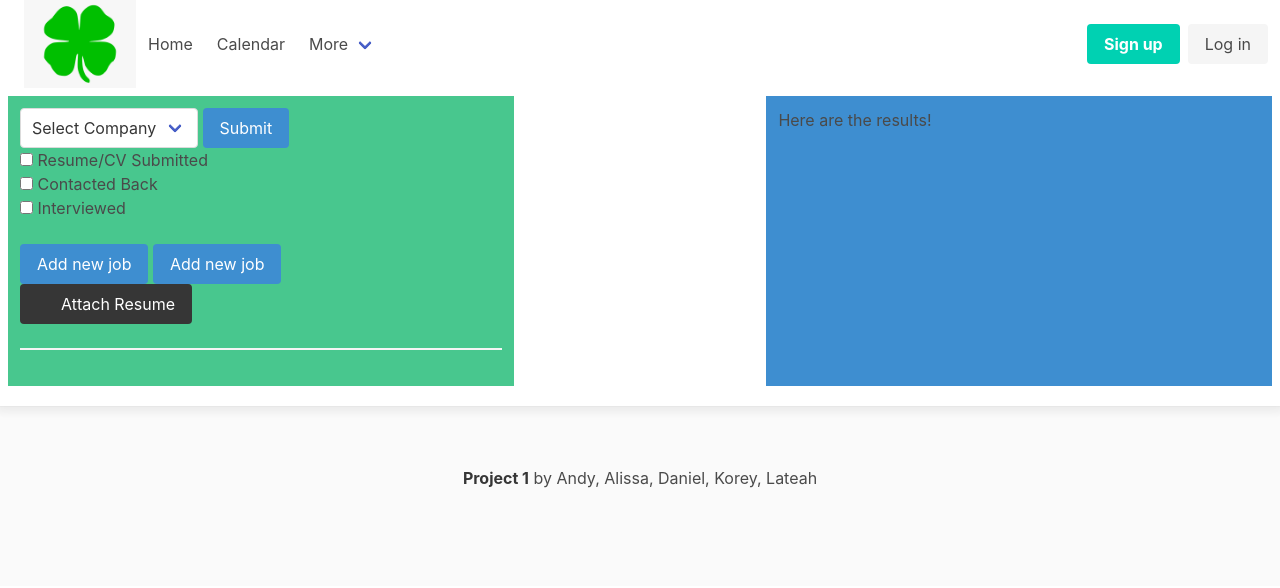
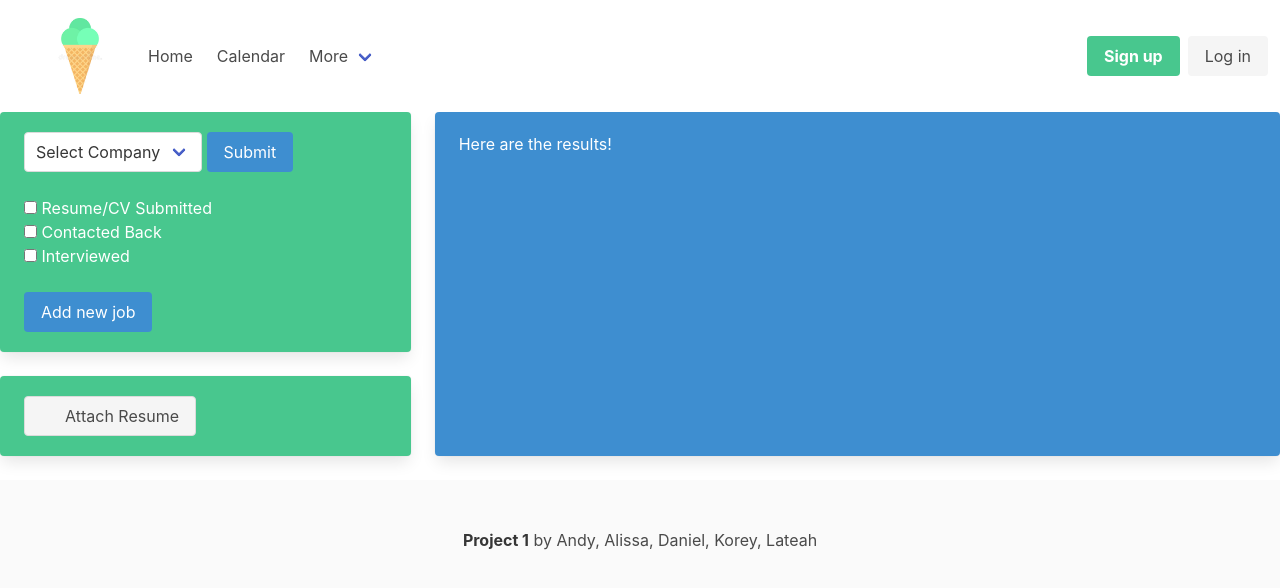
Before and after one commit to afunkhouser/team1_groupProject, a plain HTML site: page index.html in a window 1280 px wide. Drawn offline with nearby package versions, Linux system fonts and the light colour scheme.

Commit message:
added tiles from bulma

```diff
--- a/index.html
+++ b/index.html
@@ -12,7 +12,7 @@
     <nav class="navbar" role="navigation" aria-label="main navigation">
         <div class="navbar-brand">
           <a class="navbar-item"></a>
-            <img src="images\188-1885262_download-shamrock-png-4-leaf-clover-clipart-transparent.png" width="112" height="28">
+            <img src="images\mint-ice-cream-vector-clipart-cartoon-waffle-flavor-123601844.jpg" width="112" height="28">
           </a>
 
           <a role="button" class="navbar-burger" aria-label="menu" aria-expanded="false" data-target="navbarBasicExample">
@@ -58,7 +58,7 @@
           <div class="navbar-end">
             <div class="navbar-item">
               <div class="buttons">
-                <a class="button is-primary">
+                <a class="button is-success">
                   <strong>Sign up</strong>
                 </a>
                 <a class="button is-light">
@@ -69,10 +69,11 @@
           </div>
         </div>
       </nav>
+<!--change these columns to tiles. reference the tiles page in bulma-->
 
-
-    <div class="columns box">
-        <aside class="column is-two-fifths has-background-success">
+<div class="tile is-ancestor">
+  <div class="tile is-4 is-vertical is-parent">
+    <div class="tile is-child box notification is-success">
       <div class="control is-info">
           <div class="select">
             <select>
@@ -86,8 +87,7 @@
           </div>
           <button class="button is-primary is-info">Submit</button>
         </div>
-
-
+        <br>
         <form class="check-box">
           <label class="checkbox is-info">
               <input type="checkbox">
@@ -104,10 +104,10 @@
           </form>
           <br>
           <button class="button is-info">Add new job</button>
-        <button class="button is-info">Add new job</button>
+    </div>
 
-
-        <div class="file is-dark">
+    <div class="tile is-child box notification is-success">
+      <div class="file is-grey-light">
           <label class="file-label">
           <input class="file-input" type="file" name="resume">
                 <span class="file-cta">
@@ -120,15 +120,13 @@
                 </span>
           </label>
       </div>
-            <hr>
-
-        </aside>
-        <container class="column is-one-fifth"></container>
-        <container class="column is-two-fifths has-background-info">
-            <h2>Here are the results!</h2>
-
-
-        </container>
+    </div>
+  </div>
+  <div class="tile is-parent">
+    <div class="tile is-child box notification is-info">
+      <h1>Here are the results!</h1>
+    </div>
+  </div>
 </div>
 
     <footer class="footer">
```
Also changed, not shown: page-2.html (deleted, +0 -12 lines), Capture.PNG (deleted), images/219-2191587_mint-green-backup-icon.png (added), images/bigstock-Cartoon-Office-Worker-Attacked-18142082.jpg (added), images/mint-ice-cream-vector-clipart-cartoon-waffle-flavor-123601844.jpg (added). Lines whose indentation alone changed are shown as unchanged.
